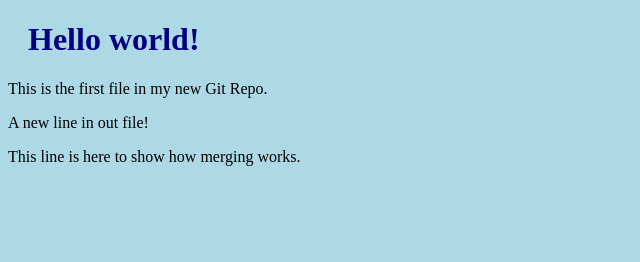
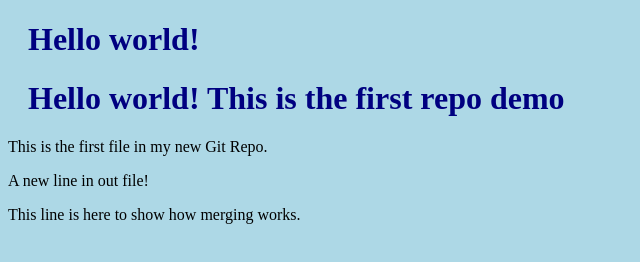
Before and after one commit to Gaurav-Kumar9/my-first-repo, a plain HTML site: page index.html in a window 1280 px wide. Shown: the whole page, without its empty margins (0-640 px from the left). Drawn offline with Linux system fonts and the light colour scheme.

Commit message:
Update index.html

```diff
--- a/index.html
+++ b/index.html
@@ -7,6 +7,8 @@
 <body>
 
 <h1>Hello world!</h1>
+<h1>Hello world! This is the first repo demo </h1>
+
 <p>This is the first file in my new Git Repo.</p>
 <p>A new line in out file!</p>
 <p>This line is here to show how merging works.</p>
```
